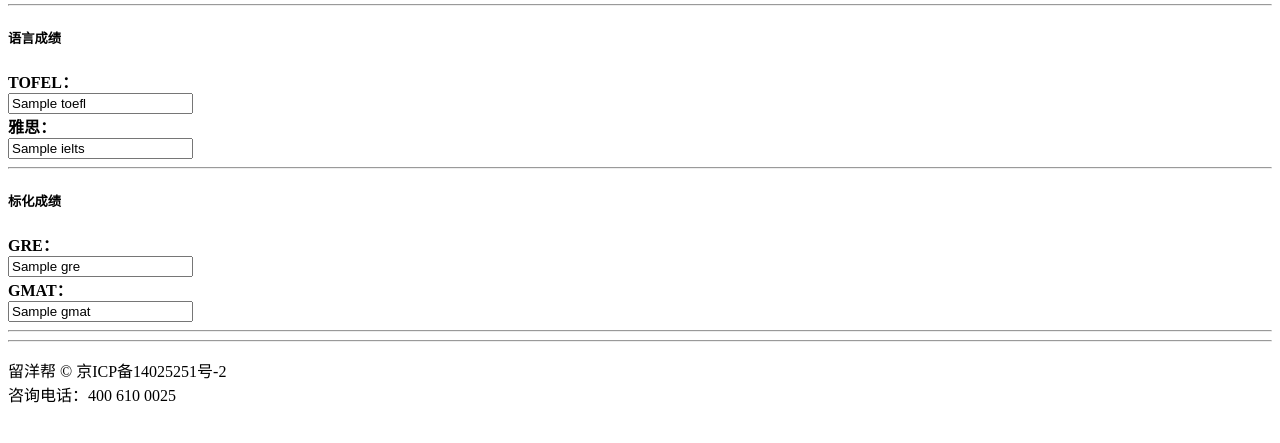
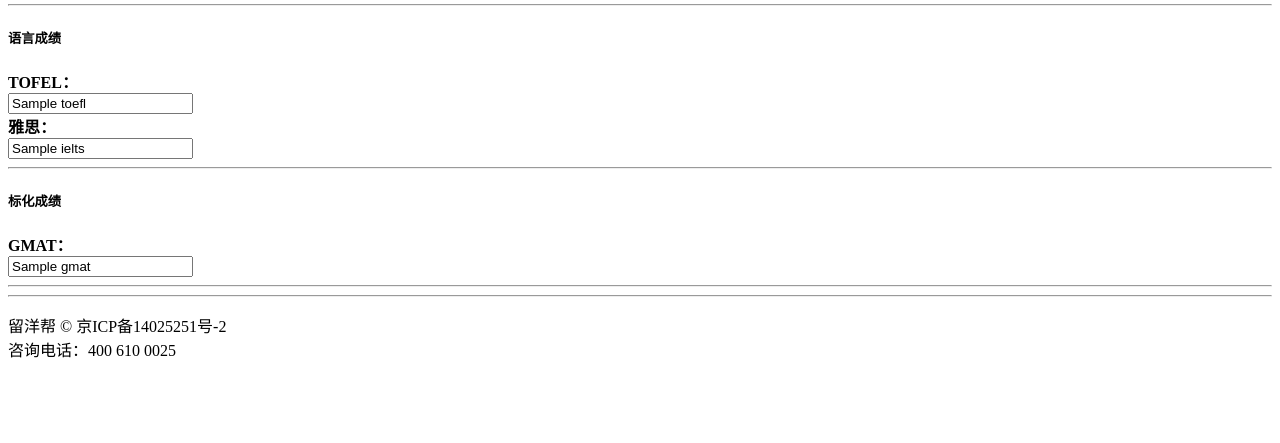
Before and after one commit to niuyafei/lyb_version_2.0, a Yii app: template backend/views/abordcase/mba.php in a window 1280 px wide. Shown: the part 357-800 px from the top of the page. Run offline with PHP 8.4 and a stand-in for Yii, Linux system fonts and the light colour scheme; the template is opened without the code that fills it: most values are stand-ins (such as "Sample title", 1, 10 or a date in 2020); some libraries are stand-ins or nearby versions.

Commit message:
no message

```diff
--- a/backend/controllers/AbordcaseController.php
+++ b/backend/controllers/AbordcaseController.php
@@ -78,9 +78,8 @@ class AbordcaseController extends BaseController
             if($model->save()){
                 Yii::$app->session->setFlash('success', "保存成功");
             }else{
-                Yii::$app->session->setFlash('error', "失败");
+                Yii::$app->session->setFlash('error', "保存失败");
             }
-
             return $this->redirect(['abordcase/index']);
         } else {
             return $this->render('create', [
--- a/backend/views/abordcase/mba.php
+++ b/backend/views/abordcase/mba.php
@@ -42,21 +42,21 @@
 <div class="row case-edit-formwidth">
 	<hr class="border-dashed"/>
 	<h5 class="m-b-20 p-l-20 color-gray">标化成绩</h5>
-	<div class="col-xs-6">
-		<div class="row">
-			<div class="col-xs-3 text-right p-t-5 p-r-0">
-				<b>GRE：</b>
-			</div>
-			<div class="col-xs-9">
-				<div class="form-group field-abordcase-sat">
-
-					<input type="text" id="abordcase-sat" class="form-control" name="AbordCase[gre]" value="<?= $model->gre; ?>">
-
-					<div class="help-block"></div>
-				</div>
-			</div>
-		</div>
-	</div>
+<!--	<div class="col-xs-6">-->
+<!--		<div class="row">-->
+<!--			<div class="col-xs-3 text-right p-t-5 p-r-0">-->
+<!--				<b>GRE：</b>-->
+<!--			</div>-->
+<!--			<div class="col-xs-9">-->
+<!--				<div class="form-group field-abordcase-sat">-->
+<!---->
+<!--					<input type="text" id="abordcase-sat" class="form-control" name="AbordCase[gre]" value="--><?//= $model->gre; ?><!--">-->
+<!---->
+<!--					<div class="help-block"></div>-->
+<!--				</div>-->
+<!--			</div>-->
+<!--		</div>-->
+<!--	</div>-->
 	<div class="col-xs-6">
 		<div class="row">
 			<div class="col-xs-3 text-right p-t-5 p-r-0">
```
Also changed, not shown: common/models/AbordCase.php (+10 -0 lines), common/models/StudyPlan.php (+17 -0 lines).
